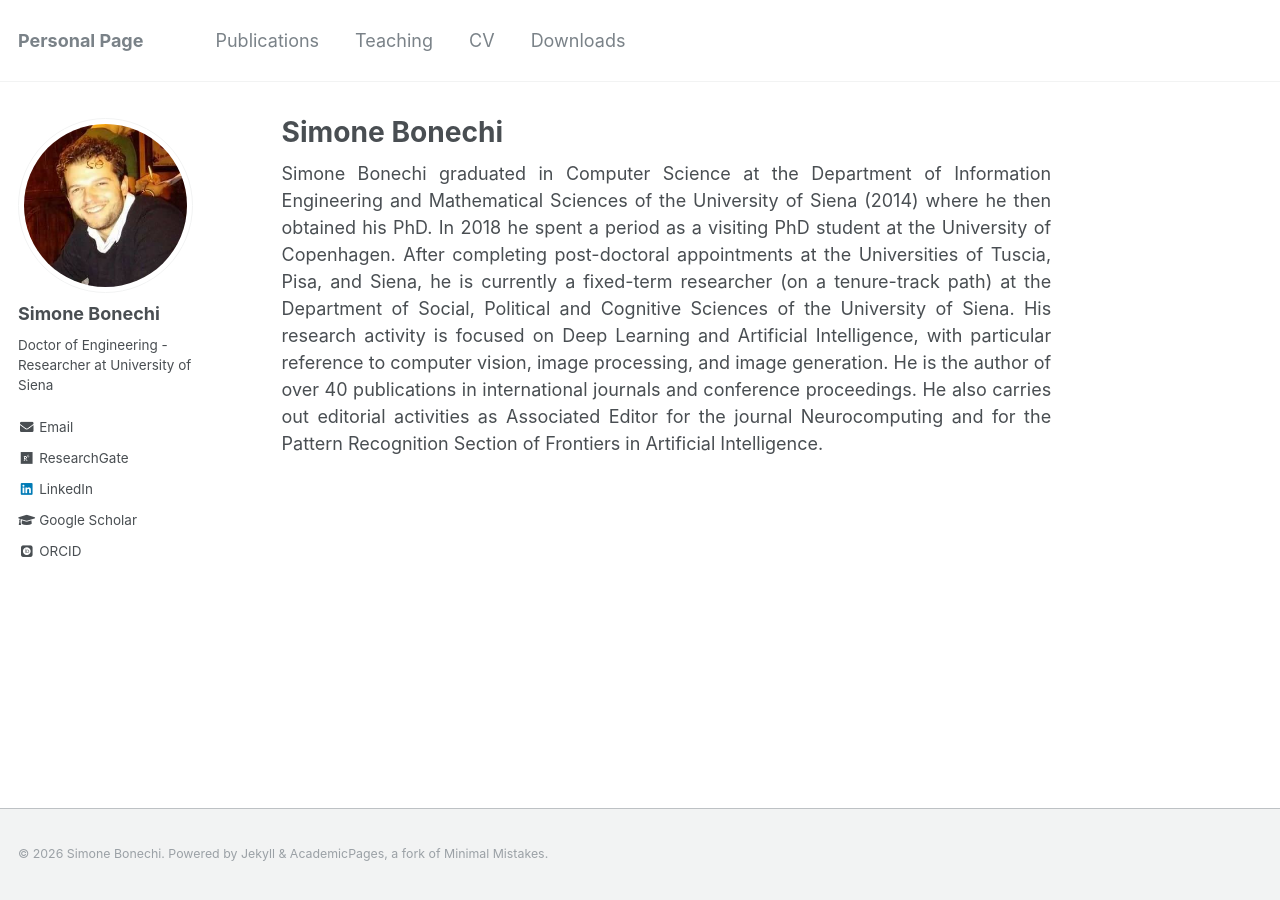
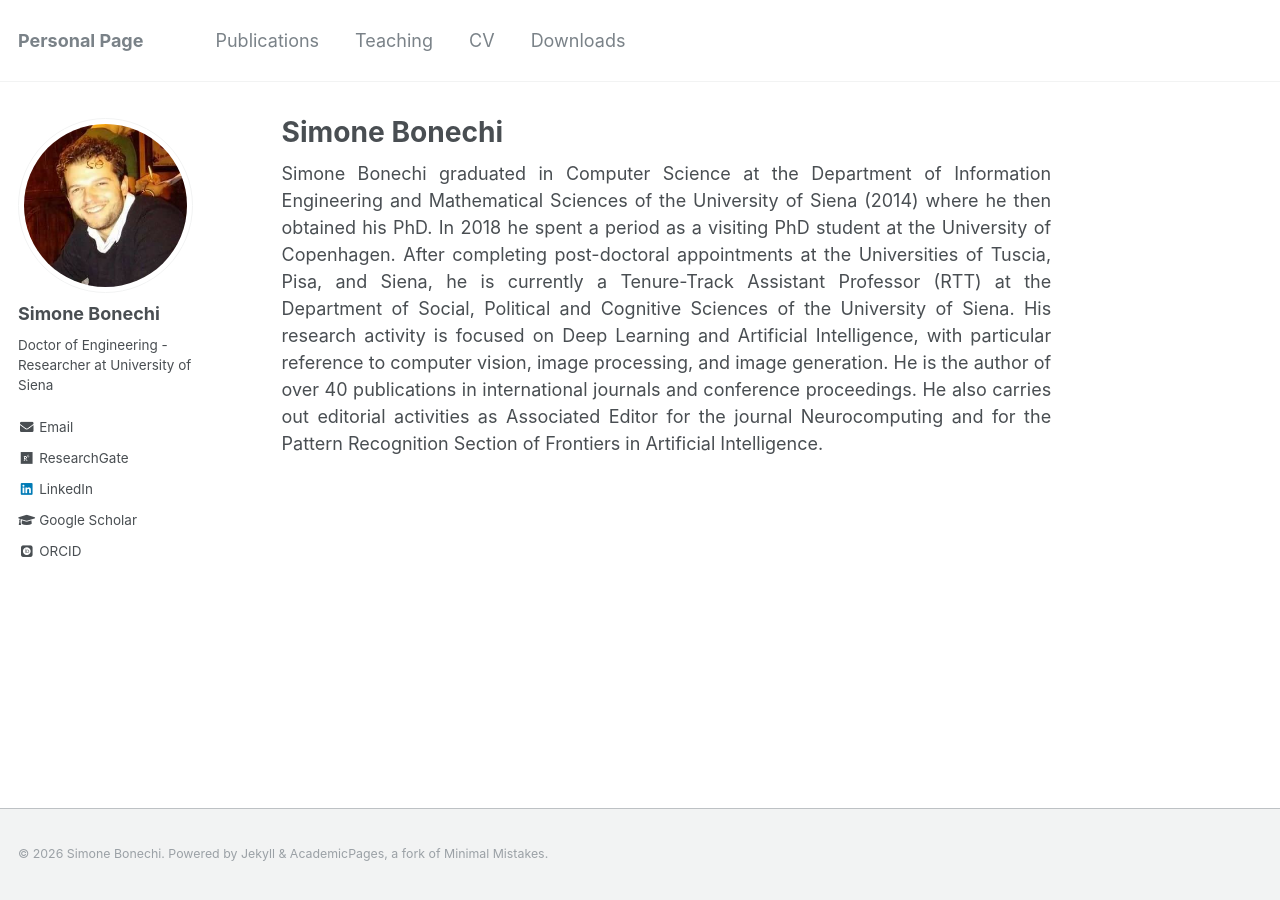
Before and after one commit to SimoneBonechi/SimoneBonechi.github.io, a Jekyll site: the page built from _pages/about.md, in a window 1280 px wide. Built offline with Jekyll 4.4.1, drawn with Linux system fonts in a browser that asks for light colours; some web fonts are replaced.

Commit message:
update bio

```diff
--- a/_pages/about.md
+++ b/_pages/about.md
@@ -8,5 +8,5 @@ redirect_from:
   - /about.html
 ---
 
-Simone Bonechi graduated in Computer Science at the Department of Information Engineering and Mathematical Sciences of the University of Siena (2014) where he then obtained his PhD. In 2018 he spent a period as a visiting PhD student at the University of Copenhagen. After completing post-doctoral appointments at the Universities of Tuscia, Pisa, and Siena, he is currently a fixed-term researcher (on a tenure-track path) at the Department of Social, Political and Cognitive Sciences of the University of Siena. His research activity is focused on Deep Learning and Artificial Intelligence, with particular reference to computer vision, image processing, and image generation. He is the author of over 40 publications in international journals and conference proceedings. He also carries out editorial activities as Associated Editor for the journal Neurocomputing and for the Pattern Recognition Section of Frontiers in Artificial Intelligence.
+Simone Bonechi graduated in Computer Science at the Department of Information Engineering and Mathematical Sciences of the University of Siena (2014) where he then obtained his PhD. In 2018 he spent a period as a visiting PhD student at the University of Copenhagen. After completing post-doctoral appointments at the Universities of Tuscia, Pisa, and Siena, he is currently a Tenure-Track Assistant Professor (RTT) at the Department of Social, Political and Cognitive Sciences of the University of Siena. His research activity is focused on Deep Learning and Artificial Intelligence, with particular reference to computer vision, image processing, and image generation. He is the author of over 40 publications in international journals and conference proceedings. He also carries out editorial activities as Associated Editor for the journal Neurocomputing and for the Pattern Recognition Section of Frontiers in Artificial Intelligence.
 {: style="text-align: justify"}
```
